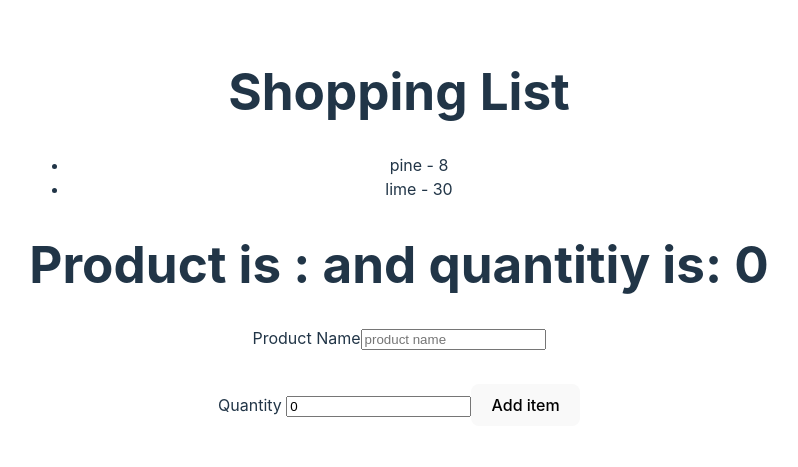
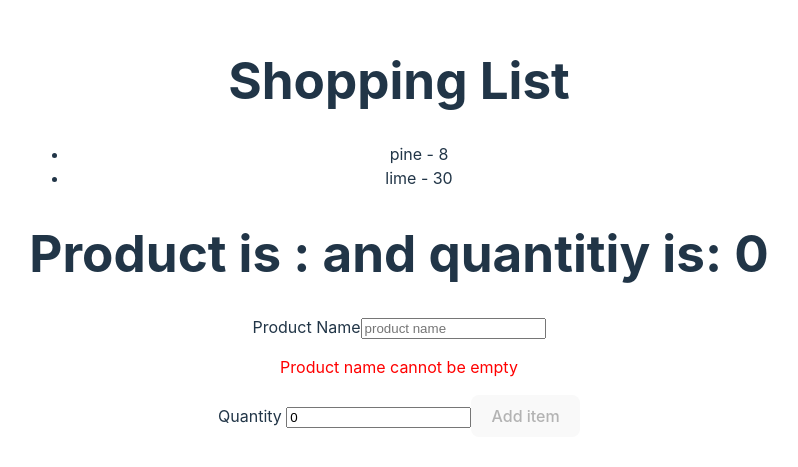
Before and after one commit to Priyanshubelwal17/Forms, a React (Vite) app: page / in a window 1280 px wide. Shown: the part 173-640 px from the top of the page, without its empty margins (241-1039 px from the left). Built offline with nearby package versions, Linux system fonts and the light colour scheme.

Commit message:
Add basic form validation for product name

```diff
--- a/src/ShoppingList.jsx
+++ b/src/ShoppingList.jsx
@@ -1,11 +1,13 @@
 import { useState } from "react";
 import { v4 as uuid } from "uuid"
-import ShoppingListForm from "./ShoppingListForm";
+
+import ValidateShoppingListForm from "./validatedShoppingListForm";
 function ShoppingList() {
     const [items, setitems] = useState([
         { id: uuid(), product: "pine", quantity: 8 },
         { id: uuid(), product: "lime", quantity: 30 }
     ])
+
     const additems = (item) => {
         setitems((curritems) => {
             return [...curritems, { ...item, id: uuid() }]
@@ -21,7 +23,7 @@ function ShoppingList() {
                     </li>
                 ))}
             </ul>
-            <ShoppingListForm additems={additems} />
+            <ValidateShoppingListForm additems={additems} />
         </div>
     )
 }
--- /dev/null
+++ b/src/ValidatedShoppingListForm.jsx
@@ -0,0 +1,61 @@
+import { useState } from "react";
+import { validate } from "uuid";
+
+function ValidateShoppingListForm({ additems }) {
+    const [formData, setFormData] = useState({ product: "", quantity: 0 })
+    const [productIsvalid, setproductIsvalid] = useState(false)
+    const validate = (product) => {
+        if (product.length === 0) {
+            setproductIsvalid(false)
+        } else {
+            setproductIsvalid(true)
+        }
+    }
+    const handleChange = (evt) => {
+        if (evt.target.name === "product") {
+            validate(evt.target.value)
+        }
+        setFormData((currvalue) => {
+            return {
+                ...currvalue,
+                [evt.target.name]: evt.target.value
+            }
+        })
+    }
+    const handleSubmit = (e) => {
+        e.preventDefault()
+        if (productIsvalid) {
+            additems(formData)
+            setFormData({ product: "", quantity: 0 })
+            setproductIsvalid(false)
+        }
+
+    }
+    return (
+        <form action="" onSubmit={handleSubmit}>
+            <h1>Product is : {formData.product} and quantitiy is: {formData.quantity} </h1>
+            <label htmlFor="product">Product Name</label>
+            <input
+                type="text"
+                placeholder="product name"
+                name="product"
+                id="product"
+                onChange={handleChange}
+                value={formData.product} />
+            {!productIsvalid && (
+                <p style={{ color: "red" }}>Product name cannot be empty</p>
+            )}
+            <label htmlFor="quantitiy">Quantity </label>
+            <input
+                type="number"
+                placeholder="1"
+                name="quantity"
+                id="quantity"
+                onChange={handleChange}
+                value={formData.quantity} />
+            <button disabled={!productIsvalid} >Add item</button>
+        </form>
+    )
+}
+
+export default ValidateShoppingListForm;
```
